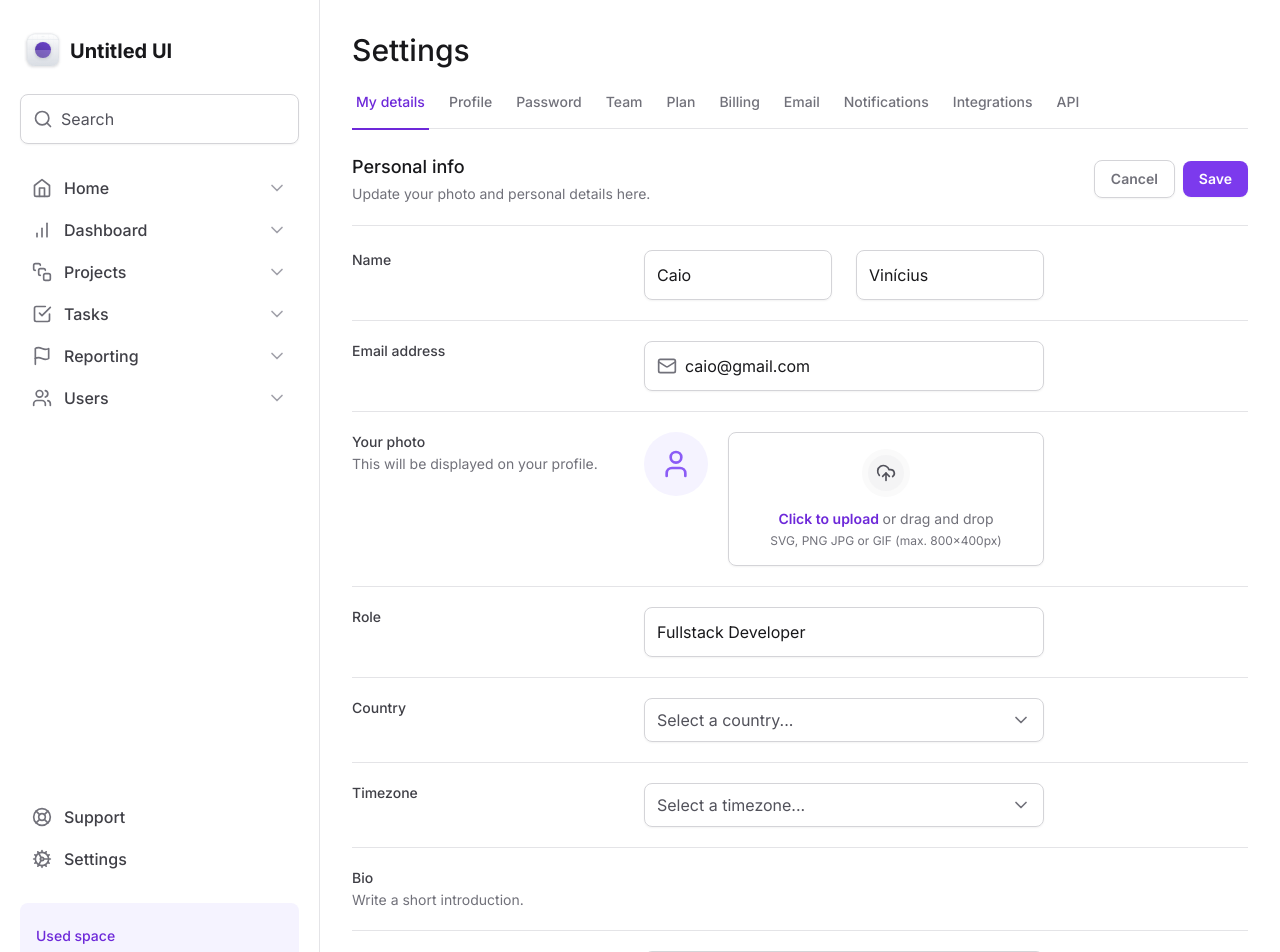
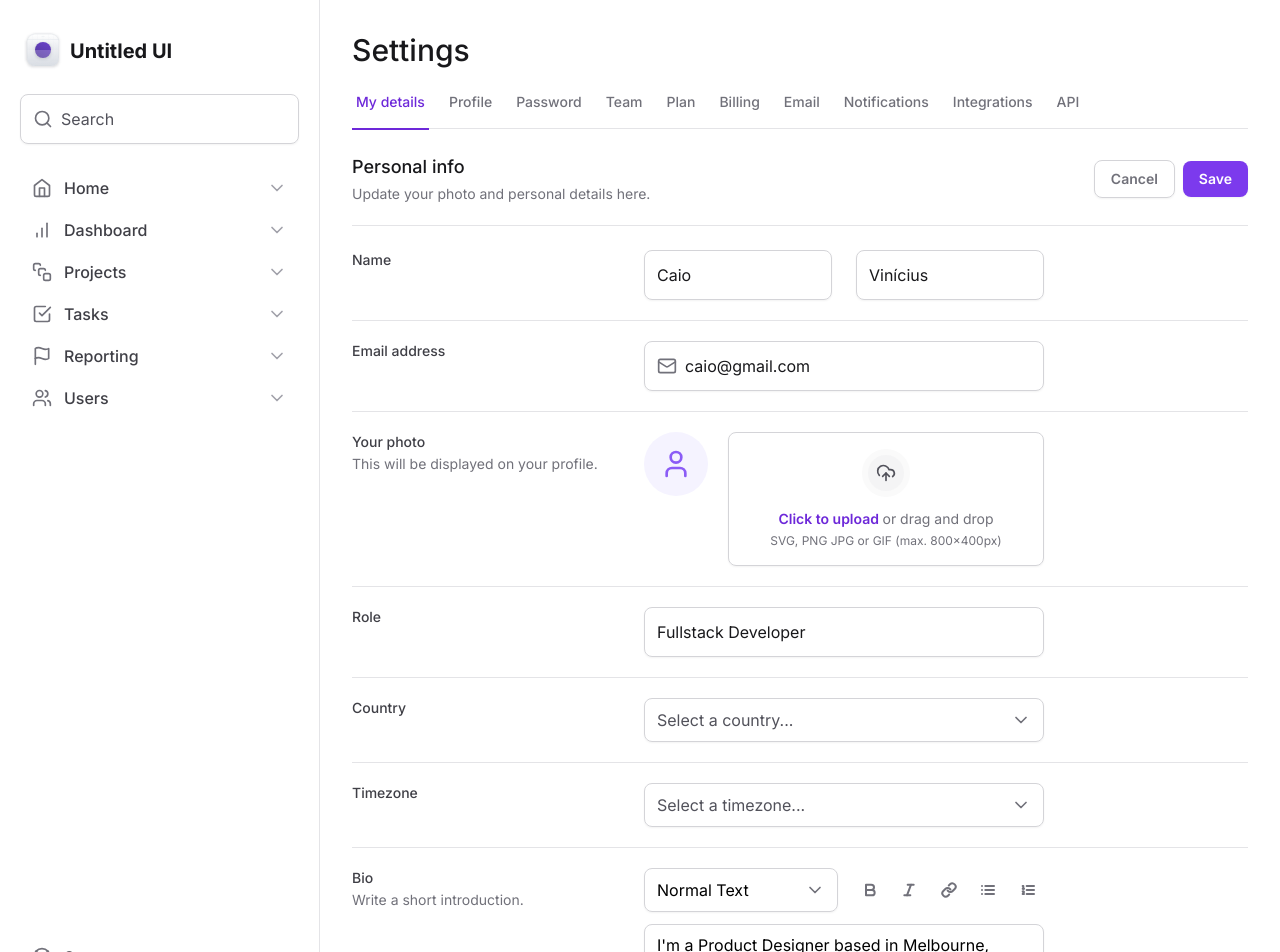
Before and after one commit to CaioVinicius7/untitled-ui, a Next.js app: page / in a window 1280 px wide. Shown: the top 952 px of the page. Built offline with nearby package versions, Linux system fonts and the light colour scheme.

Commit message:
feat: :lipstick: Finalização do formulário

```diff
--- a/src/app/page.tsx
+++ b/src/app/page.tsx
@@ -1,10 +1,11 @@
-import { Mail } from "lucide-react";
+import { Bold, Italic, Link, List, ListOrdered, Mail } from "lucide-react";
 
 import { Input } from "@root/components/Form/Input";
 import { SettingsTabs } from "@root/components/SettingsTabs";
 import { FileInput } from "@root/components/Form/FileInput";
 import { Select } from "@root/components/Form/Select";
 import { SelectItem } from "@root/components/Form/Select/SelectItem";
+import { Textarea } from "@root/components/Form/Textarea";
 
 export default function Home() {
   return (
@@ -153,7 +154,64 @@ export default function Home() {
               </span>
             </label>
 
-            <div />
+            <div className="space-y-3">
+              <div className="grid grid-cols-2 gap-3">
+                <Select placeholder="" defaultValue="normal">
+                  <SelectItem
+                    value="normal"
+                    text="Normal Text"
+                    defaultChecked
+                  />
+
+                  <SelectItem value="md" text="Markdown" />
+                </Select>
+
+                <div className="flex items-center gap-1">
+                  <button
+                    type="button"
+                    className="ml-auto p-2 hover:bg-zinc-50"
+                  >
+                    <Bold strokeWidth={3} className="h-4 w-4 text-zinc-500" />
+                  </button>
+
+                  <button
+                    type="button"
+                    className="ml-auto p-2 hover:bg-zinc-50"
+                  >
+                    <Italic strokeWidth={3} className="h-4 w-4 text-zinc-500" />
+                  </button>
+
+                  <button
+                    type="button"
+                    className="ml-auto p-2 hover:bg-zinc-50"
+                  >
+                    <Link strokeWidth={3} className="h-4 w-4 text-zinc-500" />
+                  </button>
+
+                  <button
+                    type="button"
+                    className="ml-auto p-2 hover:bg-zinc-50"
+                  >
+                    <List strokeWidth={3} className="h-4 w-4 text-zinc-500" />
+                  </button>
+
+                  <button
+                    type="button"
+                    className="ml-auto p-2 hover:bg-zinc-50"
+                  >
+                    <ListOrdered
+                      strokeWidth={3}
+                      className="h-4 w-4 text-zinc-500"
+                    />
+                  </button>
+                </div>
+              </div>
+
+              <Textarea
+                id="bio"
+                defaultValue="I'm a Product Designer based in Melbourne, Australia. I specialise in UX/UI design, brand strategy, and Webflow development."
+              />
+            </div>
           </div>
 
           <div className="grid grid-cols-form gap-3 pt-5">
```
